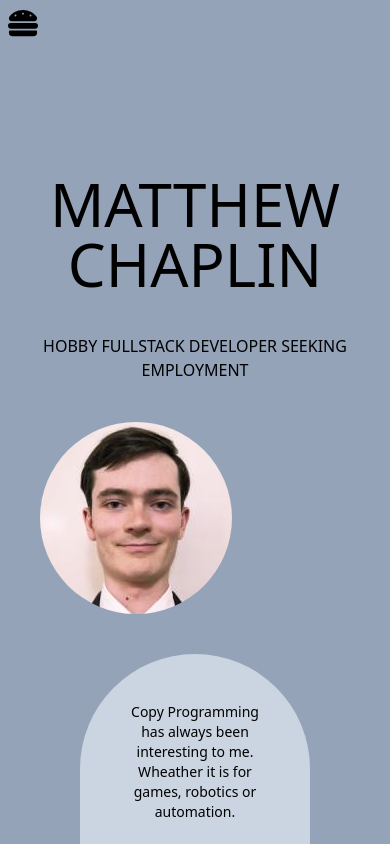
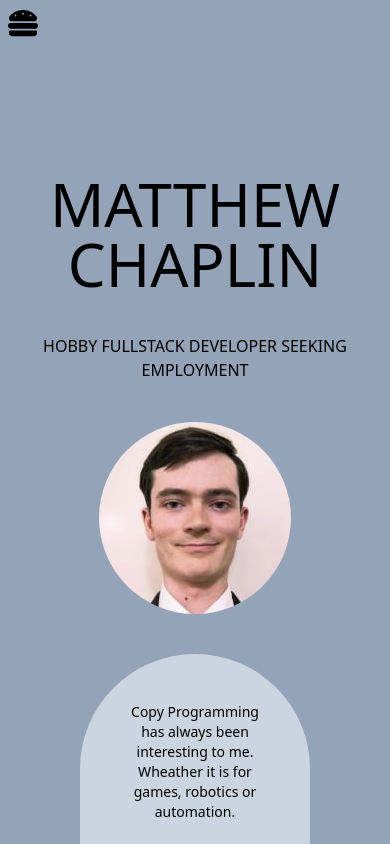
Before and after one commit to Chappo050/Profile, a React (Create React App) app in the folder client/: page / in a window 390 px wide. Shown: the top 844 px of the page. Built offline with nearby package versions, Linux system fonts and the light colour scheme.

Commit message:
Mobile layout back to normal

```diff
--- a/client/src/components/Profile.tsx
+++ b/client/src/components/Profile.tsx
@@ -9,12 +9,12 @@ const Profile = () => {
       <div className="text-1xl md:text-2xl font-extralight mb-10">
         HOBBY FULLSTACK DEVELOPER SEEKING EMPLOYMENT
       </div>
-      <div className="grid grid-cols-1 md:flex items-center justify-center md:gap-20 ">
+      <div className="grid grid-cols-1 md:flex items-center justify-center md:gap-20  ">
         <div className="">
           <img
             alt="Matthew Chaplin"
             src={myPic}
-            className="object-none w-48 h-48 rounded-full"
+            className="object-none w-48 h-48 rounded-full mx-auto"
           />
         </div>
 
```
